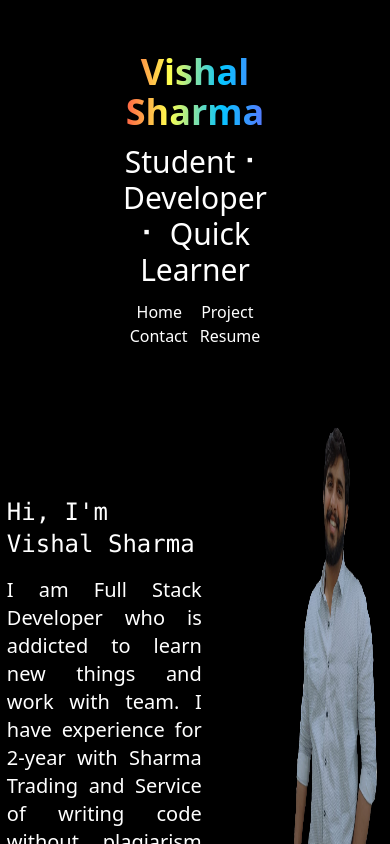
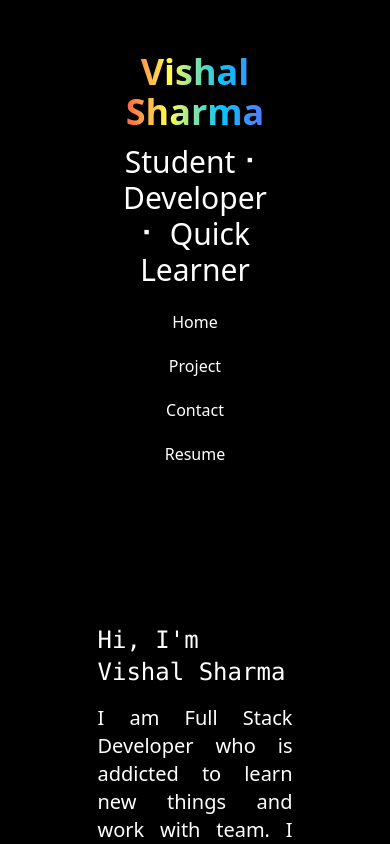
Before and after one commit to Vishal9971/VishalPortfolio, a React (Vite) app: page / in a window 390 px wide. Shown: the top 844 px of the page. Built offline with nearby package versions, Linux system fonts and the light colour scheme.

Commit message:
Update index.css

```diff
--- a/src/index.css
+++ b/src/index.css
@@ -5,3 +5,20 @@
   width: 26vw;
   height: 70vh;
 }
+
+@media (max-width: 600px) {
+  .changes {
+    flex-direction: column;
+    align-items: center;
+  }
+  .headerMedia {
+    flex-direction: column;
+  }
+
+  .headerMedia .Link {
+    padding: 10px;
+  }
+  .hero-img {
+    min-width: 250px;
+  }
+}
```
